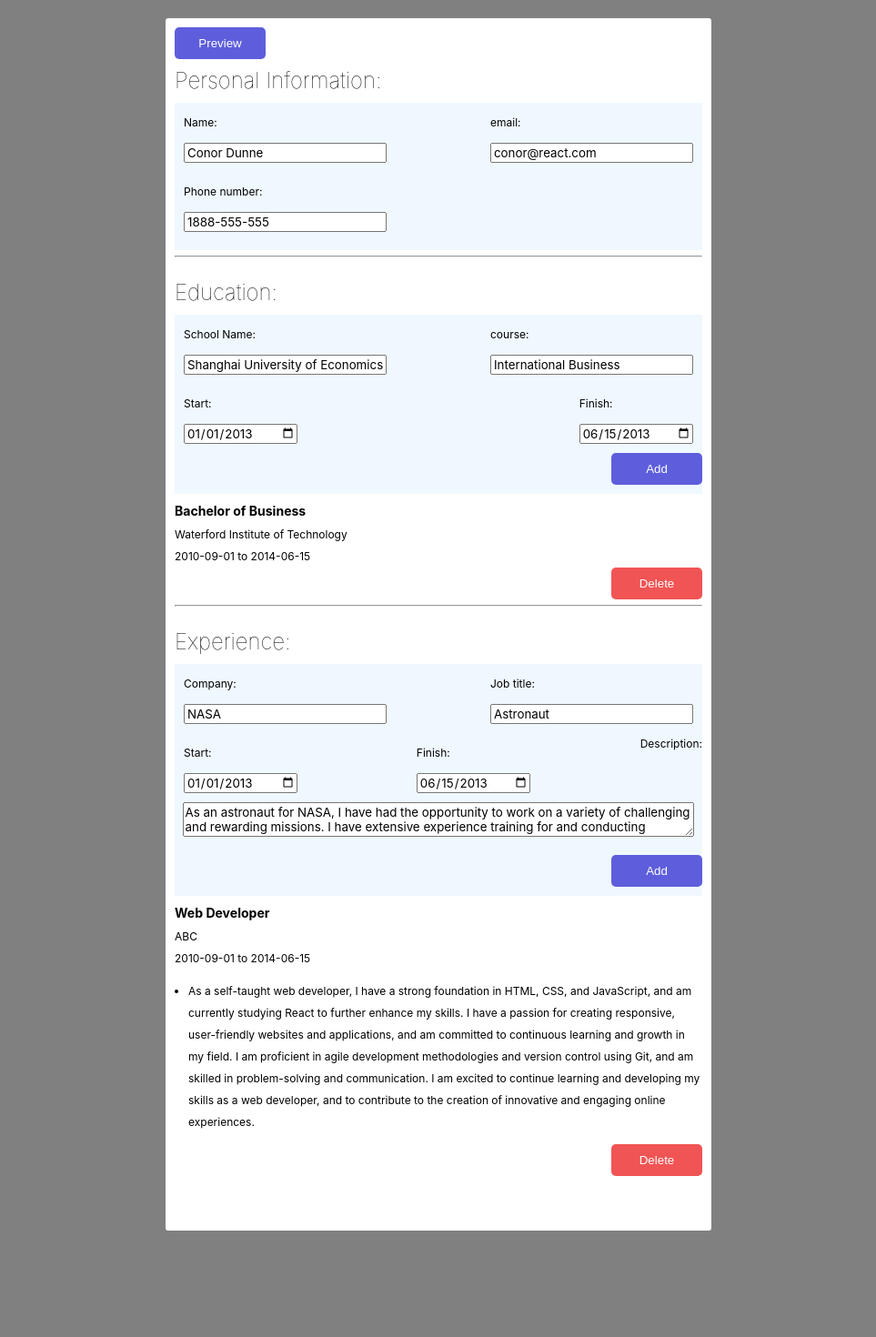
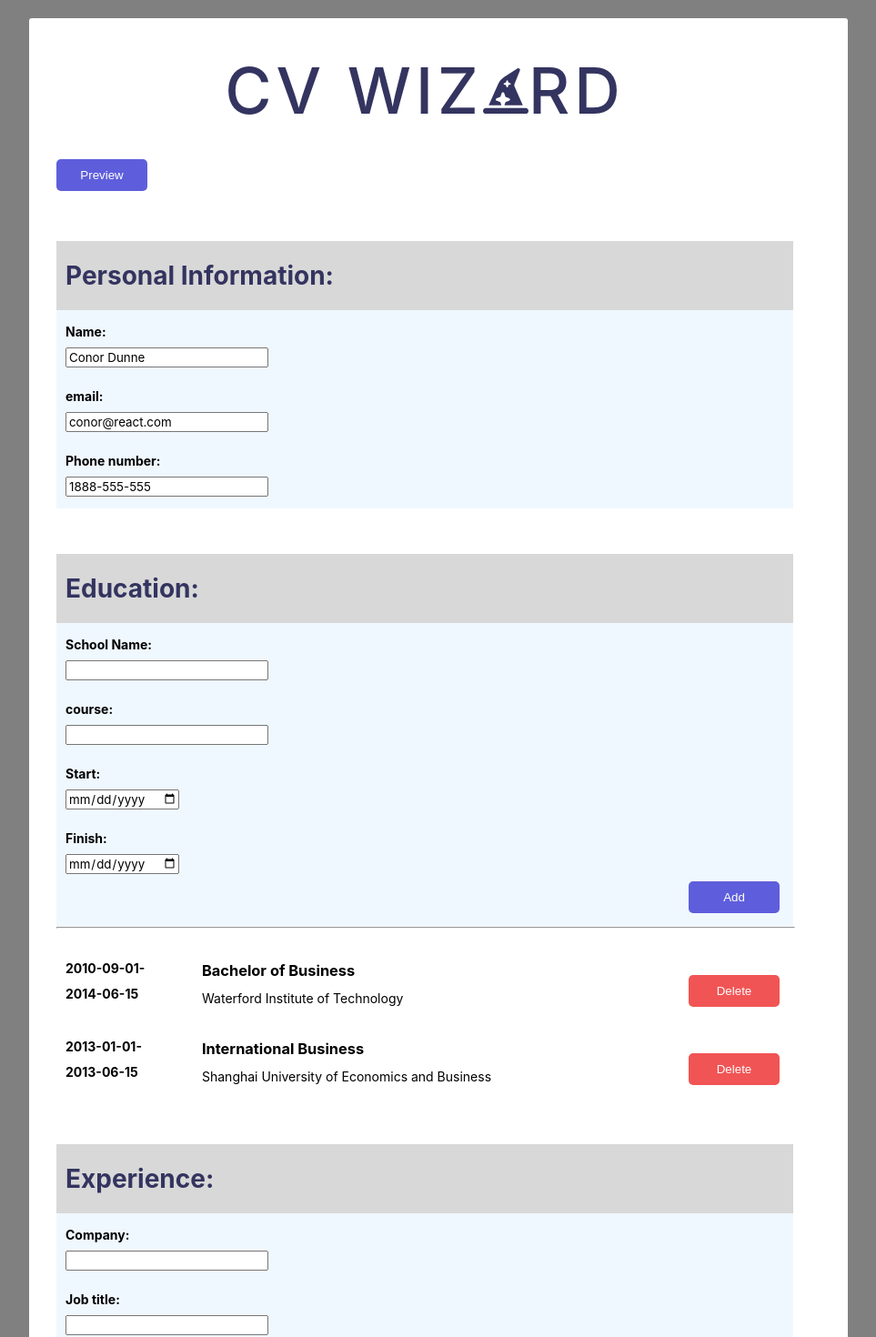
Before and after one commit to Conor-Dunne/react-CV-Application, a React (Create React App) app: page / in a window 1280 px wide. Shown: the top 1470 px of the page at 91% size, without its empty margins (158-1121 px from the left). Before the commit the page ends 1353 px from the top, so only its background shows below. Built offline with nearby package versions, Linux system fonts and the light colour scheme.

Commit message:
Add Logo and some css changes

```diff
--- a/src/App.css
+++ b/src/App.css
@@ -1,9 +1,9 @@
 .App {
-  max-width: 600px;
+  max-width: 900px;
   min-width: 320px;
   margin: 0 auto;
   margin-top: 20px;
-  padding: 10px 10px 60px 10px;
+  padding: 10px 60px 60px 30px;
   background-color: white;
   border-radius: 3px;
 }
--- a/src/App.js
+++ b/src/App.js
@@ -3,6 +3,7 @@ import "./App.css";
 import Personal from "./components/Personal";
 import Education from "./components/Education";
 import Experience from "./components/Experience";
+import Logo from "./components/Logo";
 
 class App extends Component {
   constructor(props) {
@@ -29,15 +30,16 @@ class App extends Component {
   render() {
     return (
       <div className="App">
+        <Logo />
         <button type="button" onClick={this.handlePreview}>
           {this.state.inPreview ? "Edit" : "Preview"}
         </button>
         <Personal
           inPreview={this.state.inPreview}
         />
-        <hr />
+
         <Education inPreview={this.state.inPreview} />
-        <hr />
+
         <Experience inPreview={this.state.inPreview}/>
       </div>
     );
--- a/src/components/Education.js
+++ b/src/components/Education.js
@@ -8,11 +8,11 @@ class Education extends Component {
 
     this.state = {
       institute: {
-        name: "Shanghai University of Economics and Business",
-        course: "International Business",
-        startdate: "2013-01-01",
-        endDate: "2013-06-15",
-        id: uniqid()
+        name: "",
+        course: "",
+        startdate: "",
+        endDate: "",
+        id: uniqid(),
       },
       institutes: [
         {
@@ -20,7 +20,14 @@ class Education extends Component {
           course: "Bachelor of Business",
           startdate: "2010-09-01",
           endDate: "2014-06-15",
-          id: "7657"
+          id: "7657",
+        },
+        {
+          name: "Shanghai University of Economics and Business",
+          course: "International Business",
+          startdate: "2013-01-01",
+          endDate: "2013-06-15",
+          id: "987987",
         },
       ],
     };
@@ -57,16 +64,17 @@ class Education extends Component {
 
   handleDelete(id) {
     this.setState((prevState) => ({
-      institutes: prevState.institutes.filter((institute) => institute.id !== id),
+      institutes: prevState.institutes.filter(
+        (institute) => institute.id !== id
+      ),
     }));
   }
 
-
   render() {
-    if(!this.props.inPreview) {
+    if (!this.props.inPreview) {
       return (
         <div>
-        <h1>Education:</h1>
+          <h1 className="edit-title">Education:</h1>
           <form onSubmit={this.handleSubmit}>
             <div className="inputs-container">
               <div className="inputBox">
@@ -114,12 +122,16 @@ class Education extends Component {
               <button type="submit">Add</button>
             </div>
           </form>
-        <EducationView institutes={this.state.institutes} onDelete={this.handleDelete} />
+          <EducationView
+            institutes={this.state.institutes}
+            onDelete={this.handleDelete}
+          />
         </div>
-      )
+      );
     } else {
-      return <EducationView institutes={this.state.institutes} inPreview = {true} />
-
+      return (
+        <EducationView institutes={this.state.institutes} inPreview={true} />
+      );
     }
   }
 }
--- a/src/components/EducationView.js
+++ b/src/components/EducationView.js
@@ -9,12 +9,18 @@ class EducationView extends Component {
         >
           Education:
         </h1>
+        <hr />
         {this.props.institutes.map((institute) => {
           return (
             <div className="item">
+              <div className="dates">
+                <p>{`${institute.startdate}-`}</p>
+                <p>{`${institute.endDate}`}</p>
+              </div>
+              <div>
                 <h3>{institute.course}</h3>
                 <p>{institute.name}</p>
-              <p>{`${institute.startdate} to ${institute.endDate}`}</p>
+              </div>
               <div className="button-bar">
                 <button
                   className="delete-btn"
--- a/src/components/Experience.js
+++ b/src/components/Experience.js
@@ -8,12 +8,11 @@ class Experience extends Component {
 
     this.state = {
       company: {
-        name: "NASA",
-        job_title: "Astronaut",
-        startdate: "2013-01-01",
-        endDate: "2013-06-15",
-        description:
-          "As an astronaut for NASA, I have had the opportunity to work on a variety of challenging and rewarding missions. I have extensive experience training for and conducting spacewalks, as well as operating complex systems and conducting scientific experiments in microgravity environments. I am highly skilled in teamwork, communication, and problem-solving, and have a strong passion for exploration and discovery. I am excited to continue pursuing my career as an astronaut and contribute to the advancement of space exploration and research.",
+        name: "",
+        job_title: "",
+        startdate: "",
+        endDate: "",
+        description: "",
         id: uniqid(),
       },
       companies: [
@@ -22,8 +21,18 @@ class Experience extends Component {
           job_title: "Web Developer",
           startdate: "2010-09-01",
           endDate: "2014-06-15",
-          description: "As a self-taught web developer, I have a strong foundation in HTML, CSS, and JavaScript, and am currently studying React to further enhance my skills. I have a passion for creating responsive, user-friendly websites and applications, and am committed to continuous learning and growth in my field. I am proficient in agile development methodologies and version control using Git, and am skilled in problem-solving and communication. I am excited to continue learning and developing my skills as a web developer, and to contribute to the creation of innovative and engaging online experiences.",
+          description:
+            "As a self-taught web developer, I have a strong foundation in HTML, CSS, and JavaScript, and am currently studying React to further enhance my skills. I have a passion for creating responsive, user-friendly websites and applications, and am committed to continuous learning and growth in my field. I am proficient in agile development methodologies and version control using Git, and am skilled in problem-solving and communication. I am excited to continue learning and developing my skills as a web developer, and to contribute to the creation of innovative and engaging online experiences.",
           id: "7657",
+        },
+        {
+          name: "NASA",
+          job_title: "Astronaut",
+          startdate: "2013-01-01",
+          endDate: "2013-06-15",
+          description:
+            "As an astronaut for NASA, I have had the opportunity to work on a variety of challenging and rewarding missions. I have extensive experience training for and conducting spacewalks, as well as operating complex systems and conducting scientific experiments in microgravity environments. I am highly skilled in teamwork, communication, and problem-solving, and have a strong passion for exploration and discovery. I am excited to continue pursuing my career as an astronaut and contribute to the advancement of space exploration and research.",
+          id: "98787",
         },
       ],
     };
@@ -68,7 +77,7 @@ class Experience extends Component {
     if (!this.props.inPreview) {
       return (
         <div>
-          <h1>Experience:</h1>
+          <h1 className="edit-title">Experience:</h1>
           <form onSubmit={this.handleSubmit}>
             <div className="inputs-container">
               <div className="inputBox">
--- a/src/components/ExperienceView.js
+++ b/src/components/ExperienceView.js
@@ -4,18 +4,26 @@ class ExperienceView extends Component {
   render() {
     return (
       <div className="layout">
-        <h1 style={{ display: !this.props.inPreview ? "none" : "block" }}>
+        <h1
+          style={{ display: !this.props.inPreview ? "none" : "block" }}
+        >
           Experience:
         </h1>
+        <hr />
         {this.props.companies.map((company) => {
           return (
             <div className="item">
-              <h3>{company.job_title}</h3>
-              <p>{company.name}</p>
-              <p>{`${company.startdate} to ${company.endDate}`}</p>
-              <ul>
-                <li>{company.description}</li>
-              </ul>
+              <div className="dates">
+                <p>{`${company.startdate}-`}</p>
+                <p>{`${company.endDate}-`}</p>
+              </div>
+              <div>
+                <h3>{company.job_title}</h3>
+                <p>{company.name}</p>
+                <ul>
+                  <li>{company.description}</li>
+                </ul>
+              </div>
               <div className="button-bar">
                 <button
                   className="delete-btn"
--- /dev/null
+++ b/src/components/Logo.js
@@ -0,0 +1,33 @@
+import React, { Component } from "react";
+
+class Logo extends Component {
+  constructor(props) {
+    super(props);
+  }
+
+  render() {
+    return (
+      <div style={{
+        display: "flex",
+        alignItems: "center",
+        justifyContent: "center",
+        gap: "20px",
+        }}>
+        <h1 style={{
+            fontSize: "70px",
+            fontWeight: "500",
+            letterSpacing: "5px",
+
+        }}>CV WIZ{        <img
+            style={{
+              width: "50px",
+            }}
+            src={require("../hat-wizard-solid.svg")}
+          ></img>
+  }RD</h1>
+      </div>
+    );
+  }
+}
+
+export default Logo;
--- a/src/components/Personal.js
+++ b/src/components/Personal.js
@@ -27,7 +27,7 @@ class Personal extends Component {
       console.log(this.state.inPreview)
       return (
         <div>
-          <h1>Personal Information:</h1>
+          <h1 className="edit-title">Personal Information:</h1>
          <form onSubmit={this.handleSubmit}>
           <div className="inputs-container">
           <div className="inputBox">
@@ -68,7 +68,7 @@ class Personal extends Component {
       );
     } else {
       return (
-        <div className="item" id="head">
+        <div id="head">
         <h1>{this.state.name}</h1>
         <p>{this.state.email}</p>
         <p>{this.state.phoneNumber}</p>
--- a/src/index.css
+++ b/src/index.css
@@ -5,7 +5,7 @@ body {
   font-family: Inter,Helvetica Neue,Helvetica,Arial,sans-serif;  -webkit-font-smoothing: antialiased;
   -moz-osx-font-smoothing: grayscale;
   background-color: grey;
-  font-size: 12px;
+  font-size: 14px;
   line-height: 2;
 }
 
@@ -23,13 +23,46 @@ p {
   margin: 0;
 }
 
+h1 {
+  color: rgb(52 52 96);
+  font-weight:700;
+}
+
 ul {
   padding-left: 15px;
+  text-align: justify;
+}
+
+hr {
+  width: 100%;
+  margin: 0;
 }
 
 #head {
   background-color: rgb(52 52 96);
   color: white;
+  font-size: 16px;
+  font-weight: 600;
+  padding: 0 15px;
+  border-radius: 3px;
+  margin: 20px 0;
+}
+
+#head > h1 {
+  margin: 0;
+  color: white;
+  font-size: 2.5rem;
+  font-weight: 600;
+}
+
+.edit-title {
+  background-color: #d8d8d8;
+  padding: 10px;
+  margin-top: 50px;
+}
+
+label {
+  display: block;
 }
 
 input,
@@ -39,23 +72,21 @@ textarea {
 
 textarea {
   width: 96%;
-  margin: 0 auto;
   margin-bottom: 20px;
 }
 
 .inputs-container {
   display: flex;
-  flex-wrap: wrap;
-  justify-content: space-between;
-
+  flex-direction: column;
+  gap: 15px;
+  font-size: inherit;
+  font-weight: 700;
 }
 
-.inputBox {
-  padding: 10px;
+/* .inputBox {
   display: grid;
   justify-items: start;
-  gap: 10px;
-}
+} */
 
 .layout {
   display: grid;
@@ -65,28 +96,40 @@ textarea {
 
 .item{
   display: grid;
+  grid-template-columns: 100px auto auto;
   justify-items: start;
+  align-items: center;
   margin-top: 5px;
   width: 100%;
+  padding: 10px;
+  gap: 50px;
+}
+
+.dates {
+  font-weight: bold;
+  align-self: flex-start;
 }
 
 form{
   margin: 0 auto;
   background-color: aliceblue;
-  padding-bottom: 10px;
+  padding: 10px;
 }
 
 .button-bar {
   display: flex;
   justify-content: flex-end;
   width: 100%;
+  align-self: flex-end;
 }
 
 button {
   background-color: rgb(94, 94, 220);
   border: none;
+  margin: 5px 5px 5px 0;
   padding: 10px;
   width: 100px;
+  height: fit-content;
   color: white;
   border-radius: 5px;
 }
```
Also changed, not shown: src/hat-wizard-solid.svg (added), src/logo.svg. Lines whose indentation alone changed are shown as unchanged.
